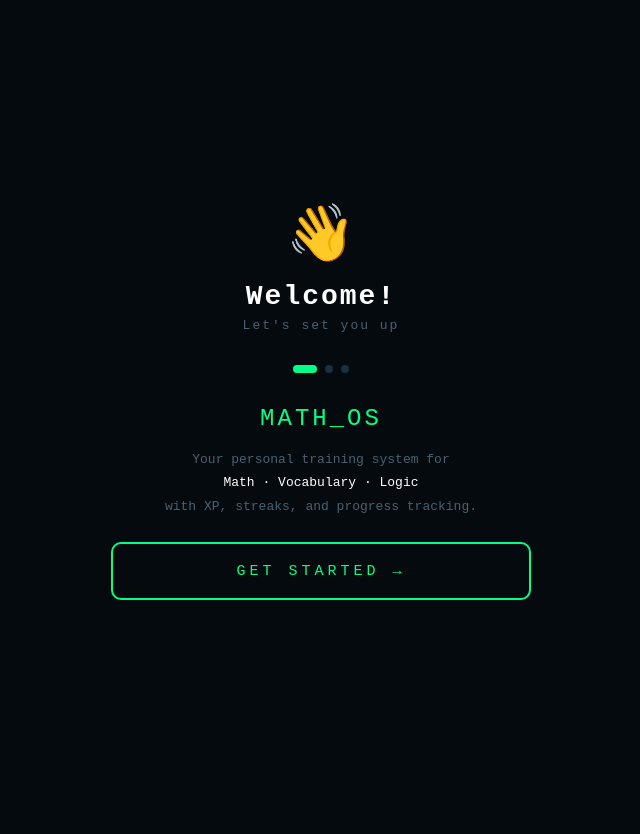
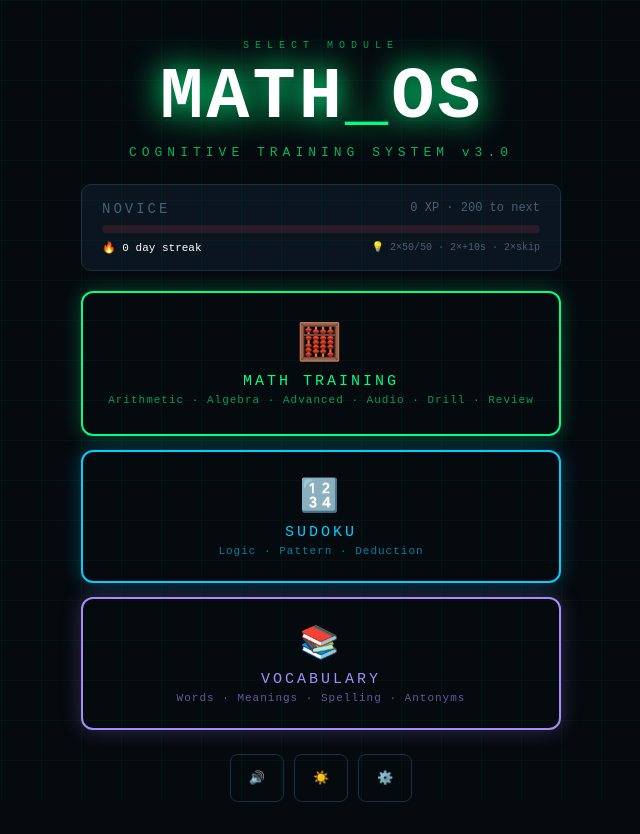
Before and after one commit to sourabhnagpal92/Mathos, a React (Vite) app: page / in a window 1280 px wide. Shown: the whole page, without its empty margins (319-959 px from the left). Before the commit the page ends 800 px from the top, so only its background shows below. Built offline with nearby package versions, Linux system fonts and the light colour scheme.

Commit message:
Update App.jsx

```diff
--- a/src/App.jsx
+++ b/src/App.jsx
@@ -509,7 +509,7 @@ export default function MathGame() {
   const [vocabXpEarned, setVocabXpEarned] = useState(0);
   const [onboardStep, setOnboardStep] = useState(0);
   const [onboardName, setOnboardName] = useState("");
-  const [showOnboard, setShowOnboard] = useState(!vocabSave.onboarded);
+  const [showOnboard, setShowOnboard] = useState(false); // only show when user triggers it
   const [playerName, setPlayerName] = useState(vocabSave.userName||"");
   const [showSettings, setShowSettings] = useState(false);
   const [showReset, setShowReset] = useState(false);
@@ -1099,78 +1099,62 @@ export default function MathGame() {
   const panelStyle = { background:cardBg, border:`1px solid ${borderColor}`, borderRadius:10, padding:"16px 20px", marginBottom:12 };
 
 
-  // ── ONBOARDING ──
-  if (showOnboard) {
-    const vcol="#a78bfa";
-    const steps = [
-      { title:"Welcome!", sub:"Let's set you up", icon:"👋" },
-      { title:"Your Name", sub:"What should we call you?", icon:"✏️" },
-      { title:"Start Difficulty", sub:"You can change this anytime", icon:"🎯" },
-    ];
-    return (
-      <div style={{ minHeight:"100vh", background:"#050a0f", fontFamily:"'Courier New',monospace", display:"flex", flexDirection:"column", alignItems:"center", justifyContent:"center", padding:"20px 16px" }}>
-        <style>{`@keyframes fadeIn{from{opacity:0;transform:translateY(14px)}to{opacity:1;transform:translateY(0)}}`}</style>
-        <div style={{ width:"100%", maxWidth:420, animation:"fadeIn 0.5s ease" }}>
-          <div style={{ textAlign:"center", marginBottom:32 }}>
-            <div style={{ fontSize:56, marginBottom:12 }}>{steps[onboardStep].icon}</div>
-            <h2 style={{ fontSize:28, color:"#fff", margin:"0 0 6px", letterSpacing:2 }}>{steps[onboardStep].title}</h2>
-            <div style={{ color:"#4a6070", fontSize:13, letterSpacing:2 }}>{steps[onboardStep].sub}</div>
-          </div>
-
-          {/* Step indicators */}
-          <div style={{ display:"flex", gap:8, justifyContent:"center", marginBottom:32 }}>
-            {steps.map((_,i)=><div key={i} style={{ width:i===onboardStep?24:8, height:8, borderRadius:4, background:i===onboardStep?"#00ff88":i<onboardStep?"#00ff8844":"#1a3040", transition:"all 0.3s" }} />)}
-          </div>
-
-          {onboardStep===0&&(
-            <div style={{ textAlign:"center" }}>
-              <div style={{ fontSize:24, color:"#00ff88", marginBottom:16, letterSpacing:3 }}>MATH_OS</div>
-              <div style={{ color:"#4a6070", fontSize:13, lineHeight:1.8, marginBottom:24 }}>
-                Your personal training system for<br/>
-                <span style={{color:"#fff"}}>Math · Vocabulary · Logic</span><br/>
-                with XP, streaks, and progress tracking.
-              </div>
-              <button onClick={()=>setOnboardStep(1)} style={{ width:"100%", background:"transparent", border:"2px solid #00ff88", color:"#00ff88", padding:"18px", fontSize:15, letterSpacing:4, cursor:"pointer", borderRadius:10, fontFamily:"inherit", minHeight:58 }}>GET STARTED →</button>
-            </div>
-          )}
-
-          {onboardStep===1&&(
-            <div>
-              <input value={onboardName} onChange={e=>setOnboardName(e.target.value)} onKeyDown={e=>e.key==="Enter"&&onboardName.trim()&&setOnboardStep(2)} placeholder="Enter your name..." maxLength={20}
-                style={{ width:"100%", boxSizing:"border-box", background:"#0a1520", border:"1px solid #1a3040", color:"#fff", padding:"18px 16px", fontSize:20, letterSpacing:2, borderRadius:10, fontFamily:"inherit", outline:"none", marginBottom:16, textAlign:"center" }} autoFocus />
-              <button onClick={()=>onboardName.trim()&&setOnboardStep(2)} disabled={!onboardName.trim()} style={{ width:"100%", background:onboardName.trim()?"transparent":"#050a0f", border:`2px solid ${onboardName.trim()?"#00ff88":"#1a3040"}`, color:onboardName.trim()?"#00ff88":"#2a4050", padding:"18px", fontSize:15, letterSpacing:4, cursor:onboardName.trim()?"pointer":"default", borderRadius:10, fontFamily:"inherit", minHeight:58 }}>NEXT →</button>
-            </div>
-          )}
-
-          {onboardStep===2&&(
-            <div>
-              <div style={{ display:"flex", flexDirection:"column", gap:10, marginBottom:20 }}>
-                {[{k:"easy",label:"EASY",desc:"Start simple — build confidence",col:"#00ff88"},{k:"medium",label:"MEDIUM",desc:"Balanced challenge — most popular",col:"#ffcc00"},{k:"hard",label:"HARD",desc:"Maximum challenge — expert level",col:"#ff4466"}].map(d=>(
-                  <button key={d.k} onClick={()=>{setDifficulty(d.k);}} style={{ background:difficulty===d.k?`${d.col}18`:"transparent", border:`2px solid ${difficulty===d.k?d.col:"#1a3040"}`, borderRadius:10, padding:"16px 20px", cursor:"pointer", fontFamily:"inherit", textAlign:"left", display:"flex", alignItems:"center", gap:14 }}>
-                    <div style={{ width:12, height:12, borderRadius:"50%", background:d.col, flexShrink:0 }} />
-                    <div>
-                      <div style={{ fontSize:13, color:difficulty===d.k?d.col:"#fff", letterSpacing:2 }}>{d.label}</div>
-                      <div style={{ fontSize:11, color:"#4a6070", marginTop:2 }}>{d.desc}</div>
-                    </div>
-                  </button>
-                ))}
-              </div>
-              <button onClick={()=>{
-                vocabSave.onboarded=true; vocabSave.userName=onboardName.trim()||"Player"; vocabSave.preferredDiff=difficulty;
-                writeVocabSave(vocabSave); setPlayerName(onboardName.trim()||"Player"); setShowOnboard(false);
-              }} style={{ width:"100%", background:"transparent", border:"2px solid #00ff88", color:"#00ff88", padding:"18px", fontSize:15, letterSpacing:4, cursor:"pointer", borderRadius:10, fontFamily:"inherit", minHeight:58 }}>LET'S GO →</button>
-            </div>
-          )}
-        </div>
-      </div>
-    );
-  }
-
-  // ── HOME ──
+    // ── HOME ──
   if (appMode==="home") return (
     <div style={{ minHeight:"100vh", minHeight:"-webkit-fill-available", background:bg, fontFamily:"'Courier New',monospace", display:"flex", flexDirection:"column", alignItems:"center", justifyContent:"flex-start", padding:"0 16px", overflowY:"auto", WebkitOverflowScrolling:"touch" }}>
       <div style={{ position:"fixed",inset:0,opacity:theme==="dark"?0.04:0.02, backgroundImage:"linear-gradient(#00ff88 1px,transparent 1px),linear-gradient(90deg,#00ff88 1px,transparent 1px)", backgroundSize:"40px 40px", pointerEvents:"none" }} />
       <style>{`@keyframes glitch{0%,100%{transform:translate(0)}20%{transform:translate(-2px,1px)}40%{transform:translate(2px,-1px)}60%{transform:translate(-1px,2px)}80%{transform:translate(1px,-2px)}} @keyframes fadeIn{from{opacity:0;transform:translateY(14px)}to{opacity:1;transform:translateY(0)}} @keyframes pop{0%{transform:scale(0);opacity:1}100%{transform:scale(2.5) translateY(-50px);opacity:0}}`}</style>
+      {/* Onboarding overlay */}
+      {showOnboard&&(
+        <div style={{ position:"fixed",inset:0,background:"#050a0f",zIndex:100,display:"flex",alignItems:"center",justifyContent:"center",padding:"20px" }}>
+          <div style={{ width:"100%",maxWidth:420,animation:"fadeIn 0.5s ease" }}>
+            <div style={{ textAlign:"center",marginBottom:28 }}>
+              <div style={{ fontSize:52,marginBottom:10 }}>{["👋","✏️","🎯"][onboardStep]}</div>
+              <h2 style={{ fontSize:26,color:"#fff",margin:"0 0 6px",letterSpacing:2 }}>{["Welcome!","Your Name","Difficulty"][onboardStep]}</h2>
+              <div style={{ color:"#4a6070",fontSize:12,letterSpacing:2 }}>{["Let's personalise your experience","What should we call you?","You can change this anytime"][onboardStep]}</div>
+            </div>
+            <div style={{ display:"flex",gap:8,justifyContent:"center",marginBottom:28 }}>
+              {[0,1,2].map(i=><div key={i} style={{ width:i===onboardStep?24:8,height:8,borderRadius:4,background:i===onboardStep?"#00ff88":i<onboardStep?"#00ff8844":"#1a3040",transition:"all 0.3s" }} />)}
+            </div>
+            {onboardStep===0&&(
+              <div style={{ textAlign:"center" }}>
+                <div style={{ fontSize:22,color:"#00ff88",marginBottom:12,letterSpacing:3 }}>MATH_OS</div>
+                <div style={{ color:"#4a6070",fontSize:12,lineHeight:1.9,marginBottom:24 }}>Math · Vocabulary · Logic<br/><span style={{color:"#fff"}}>XP · Streaks · Progress tracking</span></div>
+                <button onClick={()=>setOnboardStep(1)} style={{ width:"100%",background:"transparent",border:"2px solid #00ff88",color:"#00ff88",padding:"16px",fontSize:14,letterSpacing:4,cursor:"pointer",borderRadius:10,fontFamily:"inherit",minHeight:54 }}>GET STARTED →</button>
+              </div>
+            )}
+            {onboardStep===1&&(
+              <div>
+                <input value={onboardName} onChange={e=>setOnboardName(e.target.value)} onKeyDown={e=>{if(e.key==="Enter"&&onboardName.trim())setOnboardStep(2);}} placeholder="Your name..." maxLength={20}
+                  style={{ width:"100%",boxSizing:"border-box",background:"#0a1520",border:"1px solid #1a3040",color:"#fff",padding:"16px",fontSize:18,letterSpacing:2,borderRadius:10,fontFamily:"inherit",outline:"none",marginBottom:12,textAlign:"center" }} />
+                <button onClick={()=>onboardName.trim()&&setOnboardStep(2)} style={{ width:"100%",background:onboardName.trim()?"transparent":"#050a0f",border:`2px solid ${onboardName.trim()?"#00ff88":"#1a3040"}`,color:onboardName.trim()?"#00ff88":"#2a4050",padding:"16px",fontSize:14,letterSpacing:4,cursor:"pointer",borderRadius:10,fontFamily:"inherit",minHeight:54 }}>NEXT →</button>
+                <button onClick={()=>{setShowOnboard(false);}} style={{ width:"100%",marginTop:8,background:"transparent",border:"none",color:"#2a4050",padding:"10px",fontSize:11,cursor:"pointer",fontFamily:"inherit" }}>Skip for now</button>
+              </div>
+            )}
+            {onboardStep===2&&(
+              <div>
+                <div style={{ display:"flex",flexDirection:"column",gap:8,marginBottom:16 }}>
+                  {[{k:"easy",l:"EASY",d:"Start simple",c:"#00ff88"},{k:"medium",l:"MEDIUM",d:"Balanced challenge",c:"#ffcc00"},{k:"hard",l:"HARD",d:"Maximum challenge",c:"#ff4466"}].map(d=>(
+                    <button key={d.k} onClick={()=>setDifficulty(d.k)} style={{ background:difficulty===d.k?`${d.c}18`:"transparent",border:`2px solid ${difficulty===d.k?d.c:"#1a3040"}`,borderRadius:10,padding:"14px 16px",cursor:"pointer",fontFamily:"inherit",textAlign:"left",display:"flex",alignItems:"center",gap:12 }}>
+                      <div style={{ width:10,height:10,borderRadius:"50%",background:d.c,flexShrink:0 }} />
+                      <div><div style={{ fontSize:13,color:difficulty===d.k?d.c:"#fff",letterSpacing:2 }}>{d.l}</div><div style={{ fontSize:10,color:"#4a6070",marginTop:2 }}>{d.d}</div></div>
+                    </button>
+                  ))}
+                </div>
+                <button onClick={()=>{
+                  vocabSave.onboarded=true;
+                  vocabSave.userName=onboardName.trim()||"Player";
+                  vocabSave.preferredDiff=difficulty;
+                  writeVocabSave(vocabSave);
+                  setPlayerName(onboardName.trim()||"Player");
+                  setShowOnboard(false);
+                }} style={{ width:"100%",background:"transparent",border:"2px solid #00ff88",color:"#00ff88",padding:"16px",fontSize:14,letterSpacing:4,cursor:"pointer",borderRadius:10,fontFamily:"inherit",minHeight:54 }}>LET'S GO →</button>
+              </div>
+            )}
+          </div>
+        </div>
+      )}
+
       <div style={{ textAlign:"center", animation:"fadeIn 0.6s ease", maxWidth:480, width:"100%", paddingTop:"max(env(safe-area-inset-top), 40px)", paddingBottom:"max(env(safe-area-inset-bottom), 32px)" }}>
         <div style={{ fontSize:10, letterSpacing:6, color:"#00ff88", marginBottom:8, opacity:0.6 }}>{playerName ? `WELCOME BACK, ${playerName.toUpperCase()}` : "SELECT MODULE"}</div>
         <h1 style={{ fontSize:"clamp(44px,11vw,72px)", color:textColor, margin:"0 0 4px", textShadow:"0 0 30px #00ff88,0 0 60px #00ff8844", animation:"glitch 3s infinite", letterSpacing:3 }}>MATH<span style={{color:"#00ff88"}}>_</span>OS</h1>
```
